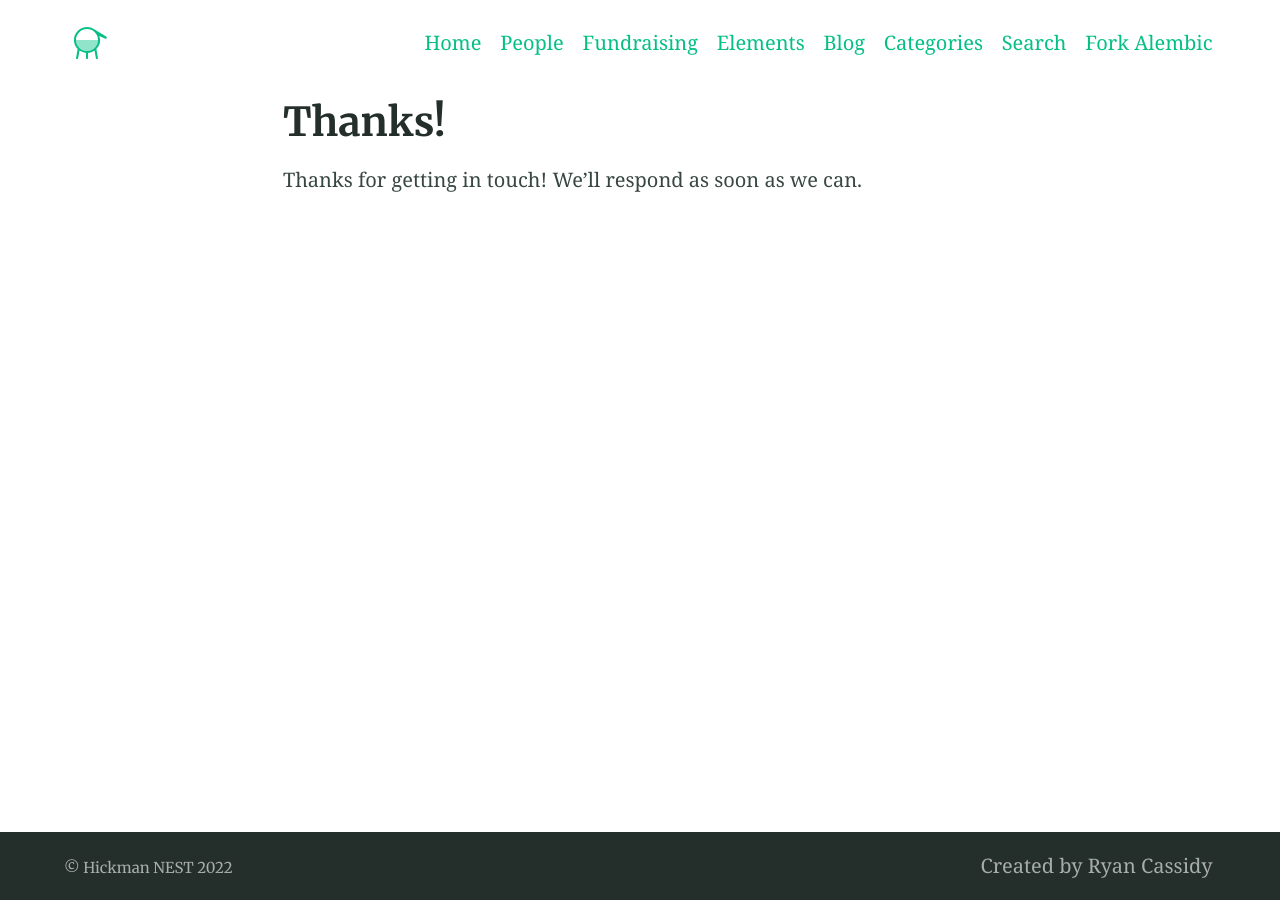
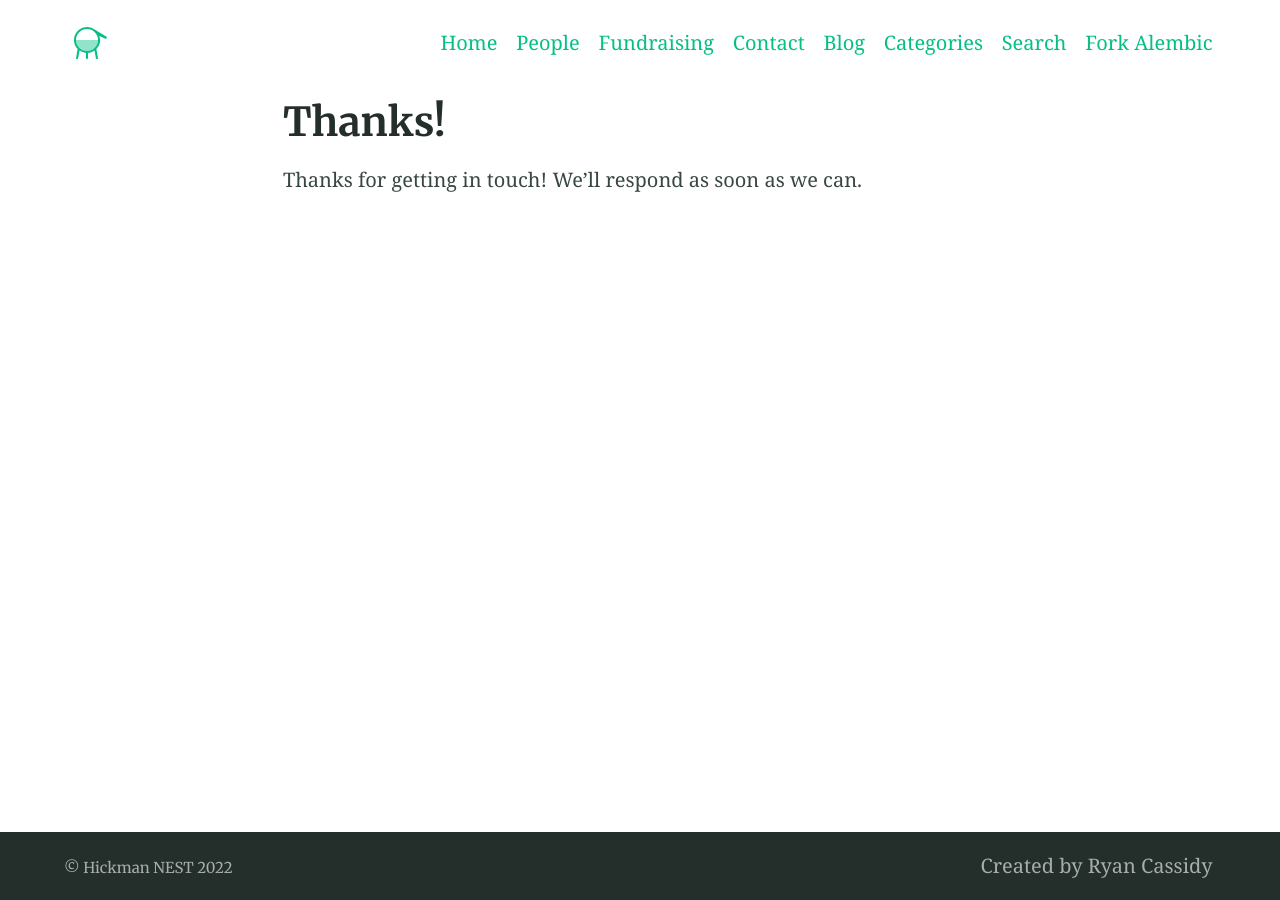
Before and after one commit to bold-fusion/hickman-nest-jekyll-alembic-fork, a Jekyll site: the page built from thanks.md, in a window 1280 px wide. Built offline with Jekyll 4.4.1, drawn with Linux system fonts in a browser that asks for light colours.

Commit message:
Update _config.yml

```diff
--- a/_config.yml
+++ b/_config.yml
@@ -126,8 +126,8 @@ navigation_header:
   url: /people/
 - title: Fundraising
   url: /fundraising/
-- title: Elements
-  url: /elements/
+- title: Contact
+  url: /contact/
 - title: Blog
   url: /blog/
 - title: Categories
```
